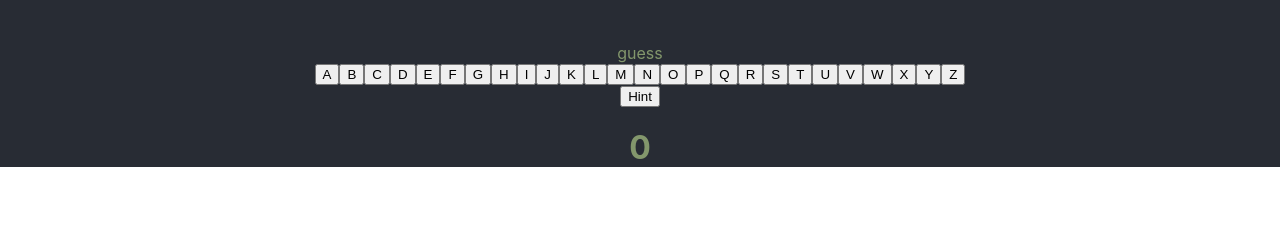
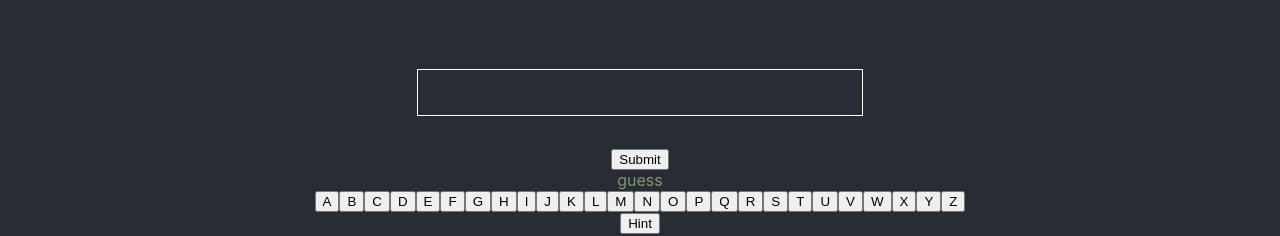
Before and after one commit to jmarcos00312/NBAdle, a React (Create React App) app: page / in a window 1280 px wide. Shown: the part 495-731 px from the top of the page. Built offline with nearby package versions, Linux system fonts and the light colour scheme.

Commit message:
added the wrong player guess and add the input box

```diff
--- a/package.json
+++ b/package.json
@@ -9,6 +9,7 @@
     "react": "^18.2.0",
     "react-dom": "^18.2.0",
     "react-scripts": "5.0.1",
+    "sass": "^1.55.0",
     "web-vitals": "^2.1.4"
   },
   "scripts": {
--- a/src/App.css
+++ b/src/App.css
@@ -1,3 +1,6 @@
+
+
+
 .App {
   text-align: center;
   background-color: #282c34;
@@ -40,6 +43,25 @@ justify-content: center;
 .eachLetters {
   padding: 3px;
 }
+#userInputLetters{
+    background-color: #282c34;
+    color: white;
+    display: flex;
+    justify-content: center;
+    margin: 2em auto;
+    border: 1px solid white;
+    padding: 0;
+    width: 50ch;
+    height: 5ch;
+    font-size: 1em;
+    font-weight: bold;
+    text-align: center;
+    letter-spacing: 2px;
+  }
+  #eachWrongGuesses{
+    display: flex;
+    flex-direction: column;
+  }
 @keyframes App-logo-spin {
   from {
     transform: rotate(0deg);
--- a/src/components/guess.js
+++ b/src/components/guess.js
@@ -6,8 +6,12 @@ import React, { useState } from 'react'
 
 function Guess({ players }) {
   const [wrongLetters, setWrongLetters] = useState([])
+
   const [correctLetters, setCorrectLetters] = useState([])
-  const [guess, setGuess] = useState([])
+  const [inputValue, setInputValue] = useState("")
+  const [guessCounter, setGuessCounter] = useState(1)
+  const [userGuess, setUserGuess] = useState([])
+  // const userGuess = []
 
   // let gameStart = <div classname="letters-blanks"> </div>
   let gameStart = Array.from(players.name).map(e => {
@@ -16,13 +20,58 @@ function Guess({ players }) {
 
   // let gameStart = <div className="letters-blanks">{players.name.replace(/[a-zA-Z]/, '_').toUpperCase()}</div>
 
+  const hadleSubmit = (e) => {
+    e.preventDefault()
+    setInputValue(e.target.value)
+    if (players.name.toLowerCase().trim() === inputValue.toLowerCase().trim()) {
+      console.log("win")
+    }
+    else {
+      setUserGuess([...userGuess, inputValue])
+    }
+    setInputValue("")
+  }
+  console.log(userGuess)
 
+
+
+  const handleChange = (e) => {
+    setInputValue(e.target.value)
+  }
+
+  const checkIfInputMatch = () => {
+    if (inputValue.trim() === players.name) {
+      setCorrectLetters([...correctLetters, inputValue])
+    }
+    else {
+      setWrongLetters([...wrongLetters, inputValue])
+    }
+    setInputValue("")
+  }
 
   return (
     <div>
       <img src={players.img_url} id="img_url" alt="Profile pic" />
-      <p id="wrongLetters">{wrongLetters}</p>
+      <div className="wrongLettersDiv">
+
+        <p id="eachWrongGuesses">{userGuess.map(e => {
+          return <p>{e}</p>
+        })}</p>
+      </div>
       <h1 className="toBlank">{gameStart}</h1>
+      <form onSubmit={hadleSubmit}>
+        <input
+          id="userInputLetters"
+          type="text"
+          // value={inputValue}
+          onChange={(e) => handleChange(e)}
+        // onKeyPress={e => handleInputValue(e)}
+        />
+        <input
+          type="submit"
+          name="submit"
+        />
+      </form>
       guess
     </div>
   )
```
Also changed, not shown: 1 other file (tests, documents, lock files or other folders).
